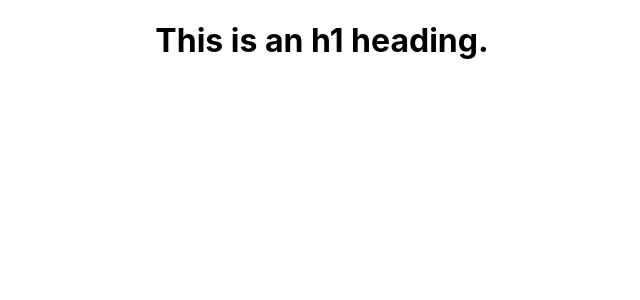
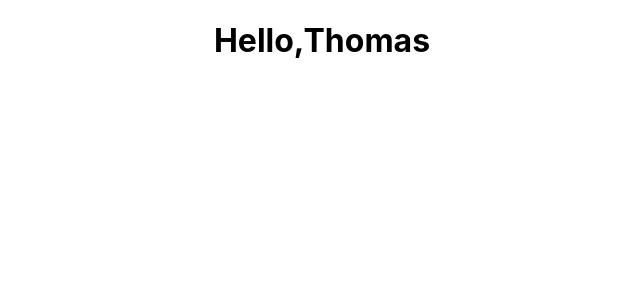
Before and after one commit to Waiyan64/my-first-react-app, a React (Create React App) app: page / in a window 1280 px wide. Shown: the top 300 px of the page, without its empty margins (318-958 px from the left). Built offline with nearby package versions, Linux system fonts and the light colour scheme.

Commit message:
Testing props

```diff
--- a/src/App.js
+++ b/src/App.js
@@ -5,7 +5,7 @@
 function App() {
   return (
     <div className="App">
-      <Heading />
+      <Heading firstName="Thomas" />
     </div>
   );
 
--- a/src/Heading.js
+++ b/src/Heading.js
@@ -1,6 +1,6 @@
-function Heading() {
+function Heading(props) {
     return (
-    <h1>This is an h1 heading.</h1>
+    <h1>Hello,{props.firstName}</h1>
     );
 };
 
```
